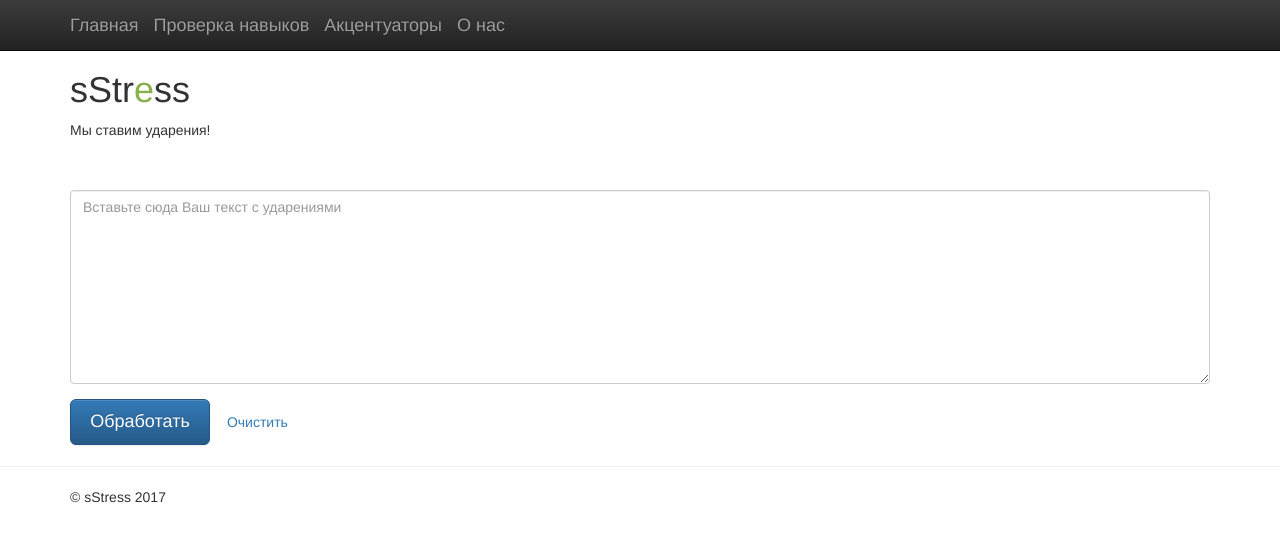
After one commit to 501Good/sStress, a Flask app: page /test in a window 1280 px wide. The commit adds this page. Shown: the top 542 px of the page. Run offline with Flask 2, Linux system fonts and the light colour scheme; parts of the project's set-up code (start-up, migrations or seed data) failed here and were passed over; some libraries are stand-ins or nearby versions.

Commit message:
Add files via upload

```diff
--- a/main.py
+++ b/main.py
@@ -20,6 +20,7 @@ ALLOWED_EXTENSIONS = set(['txt'])
 import sys
 import os
 import lstm.text_accentAPI as acc
+from lstm.tokenizer import tokenize
 
 app = Flask(__name__)
 app.secret_key = 'lolkekcheburek'
@@ -37,6 +38,11 @@ def allowed_file(filename):
 @app.route('/')
 def index():
     return render_template('index.html')
+
+
+@app.route('/test')
+def test():
+    return render_template('test.html')
 
 
 @app.route('/upload', methods=['GET', 'POST'])
@@ -83,5 +89,24 @@ def predict():
     return new_accented_text
 
 
+@app.route('/testme/', methods=['GET', 'POST'])
+def testme():
+    text = request.get_data().decode('utf-8')
+    orig_text = text
+    text = text.replace("́", "")
+    text = text.replace("'", "")
+    accented_text = accent.put_stress(text, "'")
+    orig_tokens = tokenize(orig_text)
+    accented_tokens = tokenize(accented_text)
+    assert len(orig_tokens) == len(accented_tokens)
+    result = ""
+    for i in range(len(orig_tokens)):
+        if orig_tokens[i].find("'") == accented_tokens[i].find("'"):
+            result += '<b><span style="background-color: #82E0AA">%s</span></b>' % orig_tokens[i]
+        else:
+            result += '<b><span style="background-color: #E74C3C"><a href="#" data-toogle="tooltip" title="Ваш вариант: %s">%s</a></span></b>' % (accented_tokens[i], orig_tokens[i])
+
+    return result
+
 if __name__ == '__main__':
     app.run(port=getuid() + ADDITIVE_FOR_UID, debug=True)
--- /dev/null
+++ b/static/js/test.js
@@ -0,0 +1,20 @@
+// DOM is ready
+$(document).ready(function () {
+  // Bind click event
+  $('[data-toggle="tooltip"]').tooltip();
+
+  $('.checkme').click(function () {
+	  var text = document.getElementById("test_text").value;
+
+	$.ajax({
+		type: "POST",
+		url: $SCRIPT_ROOT + "/testme/",
+		data: text,
+		success: function(data){
+			$("#testResultsContainer").html(data);
+		}
+	});
+
+    return false;
+  });
+});
--- a/templates/index.html
+++ b/templates/index.html
@@ -40,6 +40,7 @@
             <span class="icon-bar"></span>
           </button>
           <a class="navbar-brand" href="#">Главная</a>
+          <a class="navbar-brand" href="/test">Проверка навыков</a>
           <a class="navbar-brand" href="#">Акцентуаторы</a>
           <a class="navbar-brand" href="#">О нас</a>
         </div>
--- /dev/null
+++ b/templates/test.html
@@ -0,0 +1,115 @@
+<!doctype html>
+<!--[if lt IE 7]>      <html class="no-js lt-ie9 lt-ie8 lt-ie7" lang=""> <![endif]-->
+<!--[if IE 7]>         <html class="no-js lt-ie9 lt-ie8" lang=""> <![endif]-->
+<!--[if IE 8]>         <html class="no-js lt-ie9" lang=""> <![endif]-->
+<!--[if gt IE 8]><!--> <html class="no-js" lang=""> <!--<![endif]-->
+    <head>
+        <meta charset="utf-8">
+        <meta http-equiv="X-UA-Compatible" content="IE=edge,chrome=1">
+        <title></title>
+        <meta name="description" content="">
+        <meta name="viewport" content="width=device-width, initial-scale=1">
+        <link rel="apple-touch-icon" href="apple-touch-icon.png">
+
+         <link rel="stylesheet" href="{{ url_for('static', filename='css/bootstrap.min.css') }}">
+        <style>
+            body {
+                padding-top: 50px;
+                padding-bottom: 20px;
+            }
+        </style>
+        <link rel="stylesheet" href="{{ url_for('static', filename='css/bootstrap-theme.min.css') }}">
+        <link rel="stylesheet" href="{{ url_for('static', filename='css/main.css') }}">
+
+        <script src="{{ url_for('static', filename='js/vendor/modernizr-2.8.3-respond-1.4.2.min.js') }}"></script>
+        <script type="text/javascript">
+            $SCRIPT_ROOT = {{ request.script_root|tojson|safe }};
+        </script>
+    </head>
+    <body>
+        <!--[if lt IE 8]>
+            <p class="browserupgrade">You are using an <strong>outdated</strong> browser. Please <a href="http://browsehappy.com/">upgrade your browser</a> to improve your experience.</p>
+        <![endif]-->
+    <nav class="navbar navbar-inverse navbar-fixed-top" role="navigation">
+      <div class="container">
+        <div class="navbar-header">
+          <button type="button" class="navbar-toggle collapsed" data-toggle="collapse" data-target="#navbar" aria-expanded="false" aria-controls="navbar">
+            <span class="sr-only">Toggle navigation</span>
+            <span class="icon-bar"></span>
+            <span class="icon-bar"></span>
+            <span class="icon-bar"></span>
+          </button>
+          <a class="navbar-brand" href="/">Главная</a>
+          <a class="navbar-brand" href="#">Проверка навыков</a>
+          <a class="navbar-brand" href="#">Акцентуаторы</a>
+          <a class="navbar-brand" href="#">О нас</a>
+        </div>
+        <div id="navbar" class="navbar-collapse collapse">
+
+        </div><!--/.navbar-collapse -->
+      </div>
+    </nav>
+
+    <!-- Main jumbotron for a primary marketing message or call to action -->
+      <div class="container">
+        <h1>sStr<font color="#88B04B">e</font>ss</h1>
+        <p>Мы ставим ударения!</p>
+        <!-- p><a class="btn btn-primary btn-lg" href="#" role="button">Узнать больше &raquo;</a></p-->
+      </div>
+    </div>
+
+    </br>
+    </br>
+
+
+    <div class="container">
+      <div class="row">
+         <div class="col-md-12" id="sendFormContainer">
+            <form action="/"  method="POST" role="form">
+              <div class="form-group">
+                <textarea name="test" rows="9" id="test_text" class="form-control test" placeholder="Вставьте сюда Ваш текст с ударениями"></textarea>
+              </div>
+              <div class="form-inline">
+                <a class="btn btn-primary btn-lg checkme" href="#" role="button" style="width: 140px">
+                    <span class="spinner"><i class="icon-spin icon-refresh"></i></span>
+                    Обработать
+                </a>
+                <div class="form-group">
+                  <button class="btn btn-link" id="clearBtn">
+                  Очистить
+                  </button>
+                </div>
+              </div>
+          </div>
+        </div>
+      </div>
+
+
+      <div class="container">
+      <div class="row">
+        <div class="col-md-7" id="testResultsContainer">
+
+        </div>
+        <div class="col-md-5">
+
+        </div>
+      </div>
+    </div>
+
+
+
+
+	      <hr>
+
+      <footer>
+      <div class="container">
+        <p>&copy; sStress 2017</p>
+      </footer>
+      </div>
+    </div> <!-- /container -->
+        <script src="{{ url_for('static', filename='js/vendor/jquery-1.11.2.min.js') }}"></script>
+        <script src="{{ url_for('static', filename='js/vendor/bootstrap.min.js') }}"></script>
+        <script src="{{ url_for('static', filename='js/test.js') }}"></script>
+
+    </body>
+</html>
```
